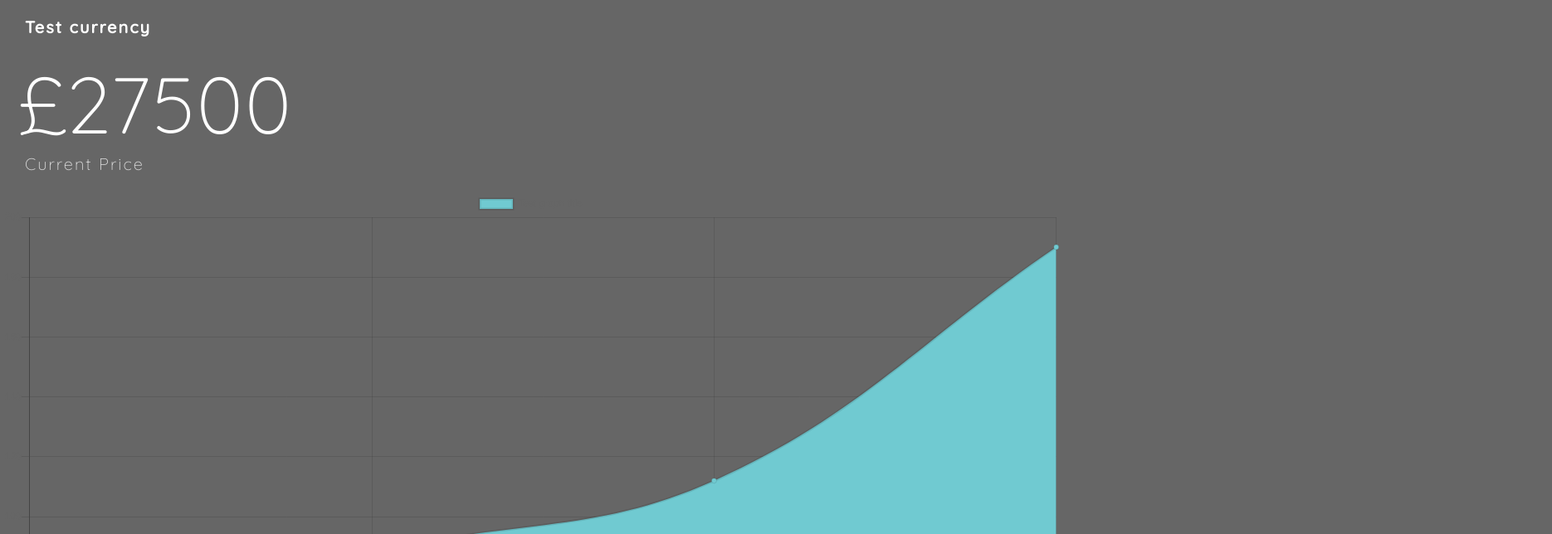
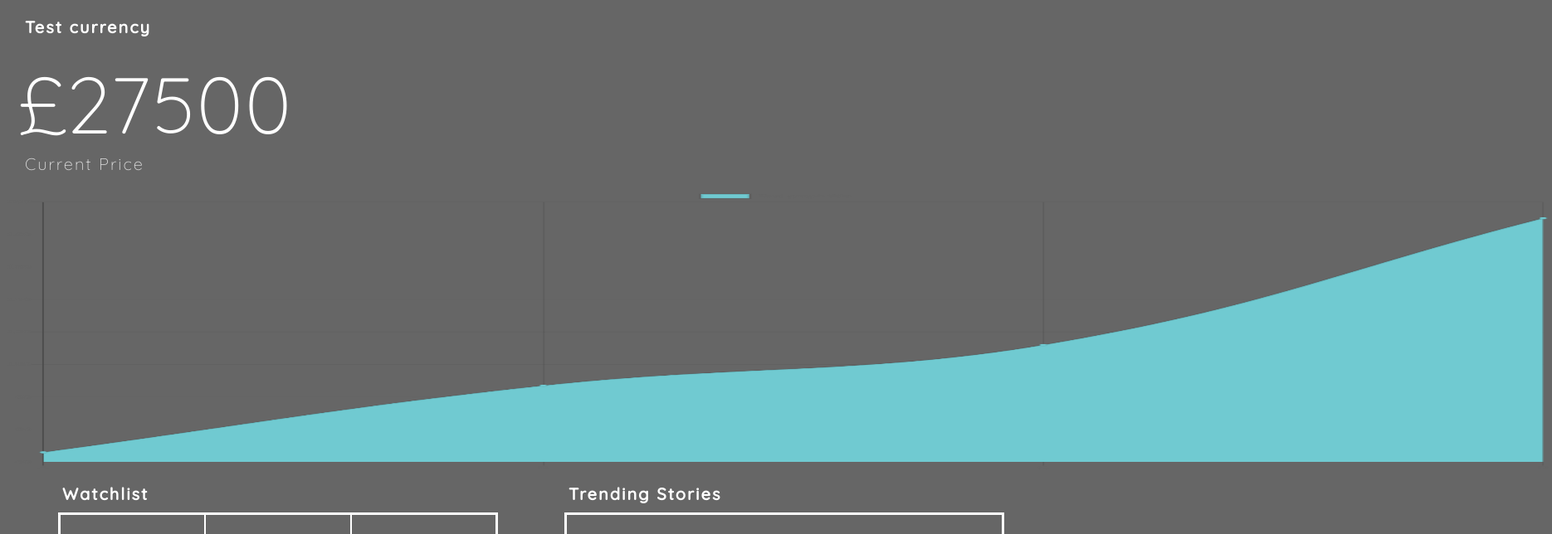
Before and after one commit to guyus15/Crypto-Predictions, a React (Create React App) app in the folder crypto-predictions-react/: page / in a window 1280 px wide. Shown: the top 644 px of the page at 83% size, 1870 px wide, since content can reach past the window. Built offline with nearby package versions, Linux system fonts and the light colour scheme.

Commit message:
Resized the graph

```diff
--- a/crypto-predictions-react/src/Components/Graph.js
+++ b/crypto-predictions-react/src/Components/Graph.js
@@ -1,6 +1,5 @@
 import React from 'react'
 import Chart from 'chart.js'
-import '../stylesheets/Graph-styles.css'
 
 class Graph extends React.Component {
   constructor(props) {
@@ -16,6 +15,11 @@ class Graph extends React.Component {
 
     this.myChart = new Chart(this.chartRef.current, {
       type: 'line',
+      color:'rgba(0,0,0,1)',
+      options: {
+        responsive: true,
+        maintainAspectRatio: false
+      },
       data: {
         labels:dataLabels,
         datasets: [{
@@ -25,6 +29,8 @@ class Graph extends React.Component {
         }]
       }
     });
+
+    this.chartRef.current.style = "width: 1870px; height: 340px";
   }
 
   render() {
--- a/crypto-predictions-react/src/reset.css
+++ b/crypto-predictions-react/src/reset.css
@@ -6,7 +6,7 @@ small, strike, strong, sub, sup, tt, var,
 b, u, i, center,
 dl, dt, dd, ol, ul, li,
 fieldset, form, label, legend,
-table, caption, tbody, tfoot, thead, tr, th, td,
+table, caption, canvas, tbody, tfoot, thead, tr, th, td,
 article, aside, canvas, details, embed,
 figure, figcaption, footer, header, hgroup,
 menu, nav, output, ruby, section, summary,
```
Also changed, not shown: crypto-predictions-react/src/stylesheets/Graph-styles.css (deleted).
